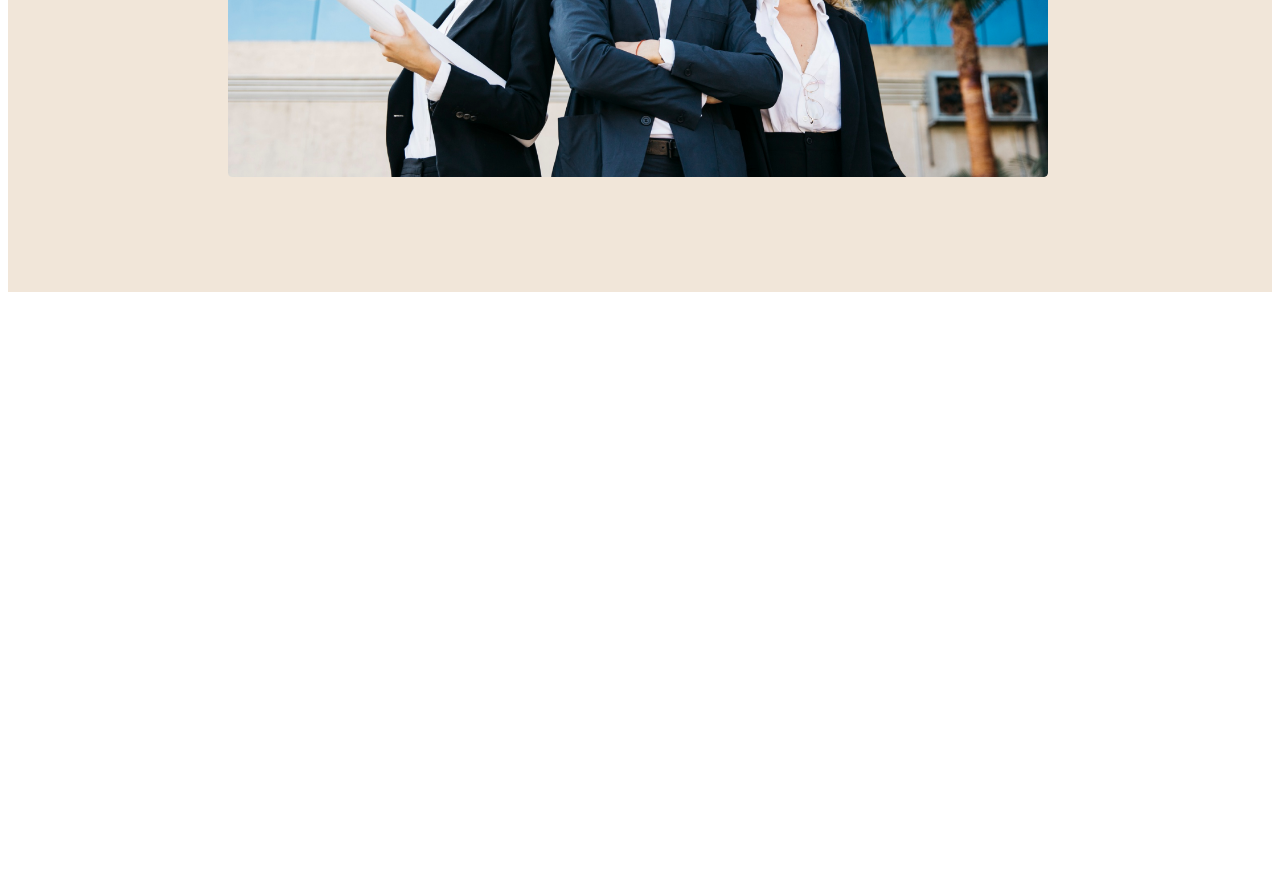
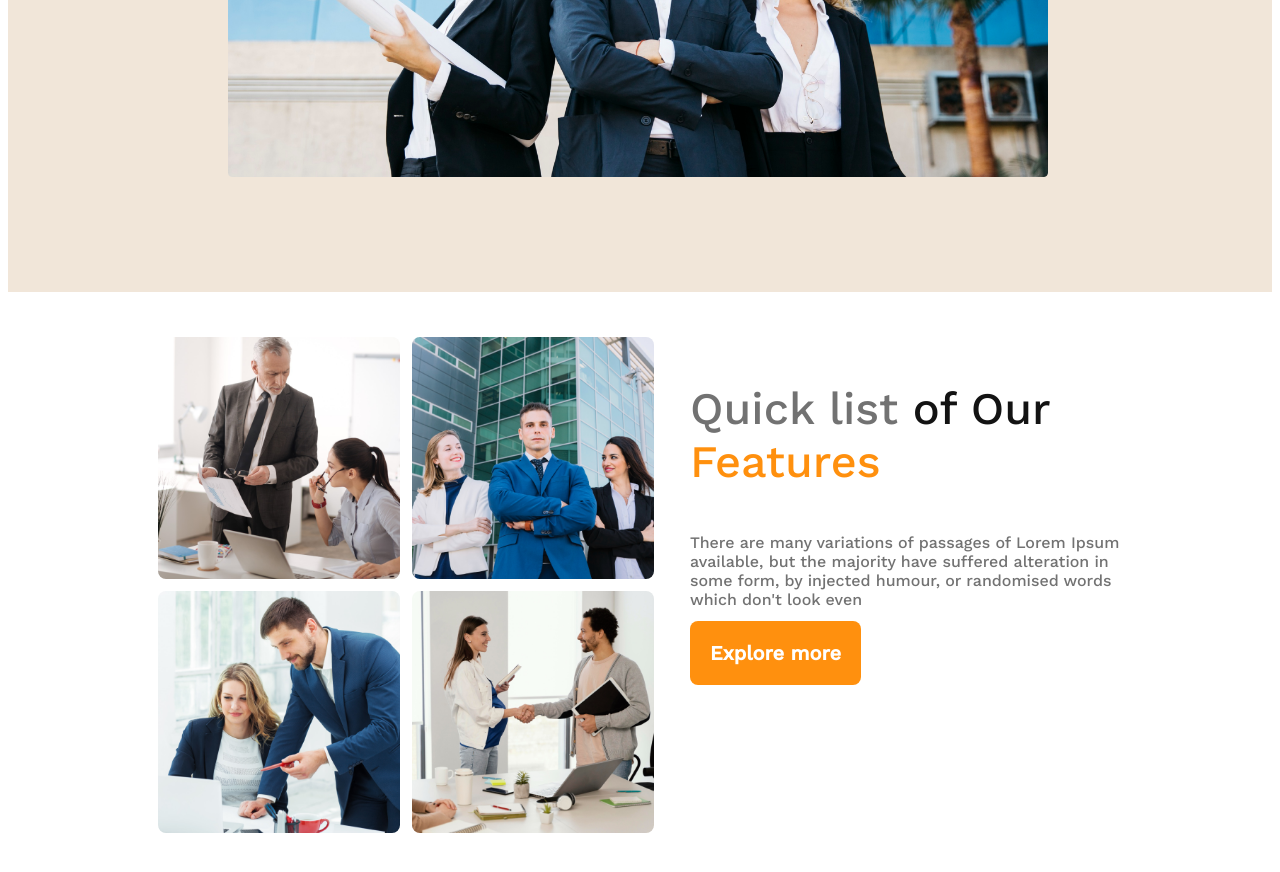
Before and after one commit to Ditul-Roy/g3-architects, a plain HTML site: page index.html in a window 1280 px wide. Shown: the part 849-1721 px from the top of the page. Before the commit the page ends 1149 px from the top, so only its background shows below. Drawn offline with nearby package versions, Linux system fonts and the light colour scheme.

Commit message:
main contaiiner image and title added

```diff
--- a/index.html
+++ b/index.html
@@ -38,17 +38,32 @@
                     <span class="b-title-2">Group of Architects</span>
                 </h2>
                 <p class="banner-description">There are many variations of passages of Lorem Ipsum available, but the majority have suffered alteration in some form, by injected humour, or randomised words which don't look even</p>
-                <button class="btn-primary">Explore more</button>
+                <button class="btn-primary hedding-btn">Explore more</button>
             </div>
             <div class="banner-image">
                 <img src="images/banner.png" alt="">
             </div>
         </div>
     </header>
-    <main>
-        <section>
+    <!------------------
+    header container end
+    --------------------->
+
+    <!-------------------
+    main container start
+    -------------------->
+    <main class="main-container">
+        <section class="main-content-section">
+            <article class="image-container">
+                <img src="images/team1.png" alt="">
+                <img src="images/team2.png" alt="">
+                <img src="images/team3.png" alt="">
+                <img src="images/team4.png" alt="">
+            </article>
             <article>
-
+                <h3 class="main-content-title"><span class="main-title-1">Quick list</span><span class="main-title-2"> of Our</span><span class="main-title-3"> Features</span></h3>
+                <p class="main-content-descrption">There are many variations of passages of Lorem Ipsum available, but the majority have suffered alteration in some form, by injected humour, or randomised words which don't look even</p>
+                <buttom class="btn-primary btn-secoundary">Explore more</buttom>
             </article>
         </section>
     </main>
--- a/styles/style.css
+++ b/styles/style.css
@@ -8,6 +8,7 @@ body{
 /* common style */
 .hedding-conteiner{
     background-color:#f1e6d9;
+
 }
 .btn-primary{
     font-weight: 600;
@@ -18,8 +19,7 @@ body{
     padding: 20px;
     border: 0;
     border-radius: 8px;
-    align-items: center;
-    margin: 20px 0 20px 300px;
+
 }
 /* header area style */
 
@@ -52,6 +52,10 @@ body{
     font-weight: 700;
     font-size: 64px;
 }
+.hedding-btn{
+    align-items: center;
+    margin: 20px 0 20px 300px;
+}
 /* banner title style */
 .b-title-1{
     padding:200px;
@@ -71,3 +75,60 @@ body{
     height: 400px;
     margin: 0 220px 45px;
 }
+/* -----------------------
+header content style end
+-------------------------*/
+
+/*----------------------------
+ main content area style start
+ ----------------------------*/
+ .main-container{
+    margin: 45px 150px;
+ }
+ .main-container .main-content-section{
+    display: grid;
+    grid-template-columns: repeat(2,1fr);
+    gap: 36px;
+ }
+.main-content-section .image-container{
+    display: grid;
+    grid-template-columns: repeat(2,1fr);
+    gap: 12px;
+}
+ .main-content-section .image-container img{
+    width: 242px;
+    height: 242px;
+    border-radius: 8px;
+ }
+ .btn-secoundar{
+    align-items: left;
+    margin-top: 20px;
+ }
+ /*-----------------------------
+  main content tytle style start
+  -----------------------------*/
+.main-content-title{
+    font-weight: 500;
+    font-size: 45px;
+}
+.main-title-1{
+    color: #727272;
+}
+.main-title-2{
+    color:#131313;
+}
+.main-title-3{
+    color: #FF900E;
+}
+/*---------------------------
+ main content title style end
+ ----------------------------*/
+ .main-content-descrption{
+    font-weight: 400;
+    font-size: 16px;
+    color:#727272;
+    margin-bottom: 32px;
+ }
+ /*-----------------------------
+ main content area style end
+ ------------------------------*/
```
